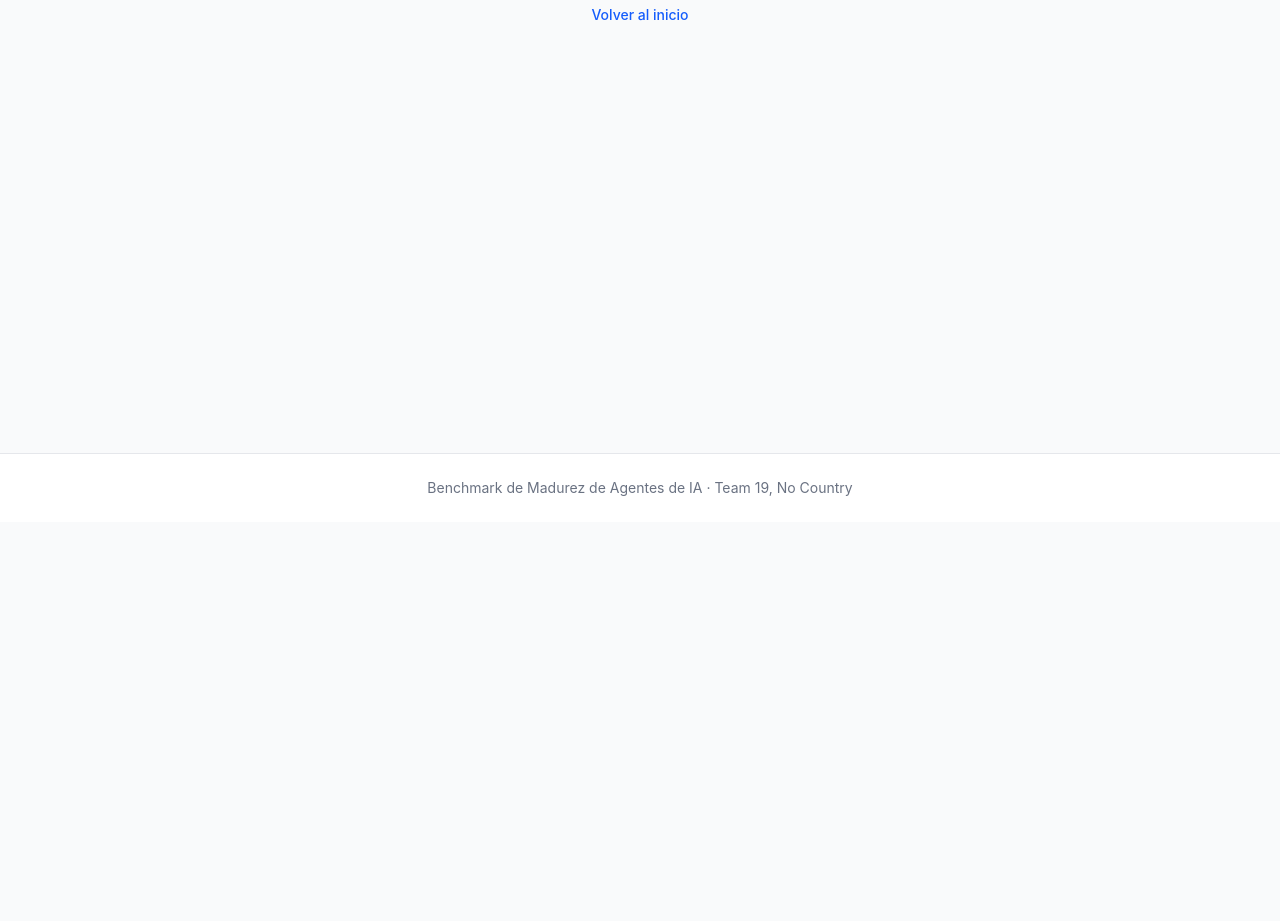
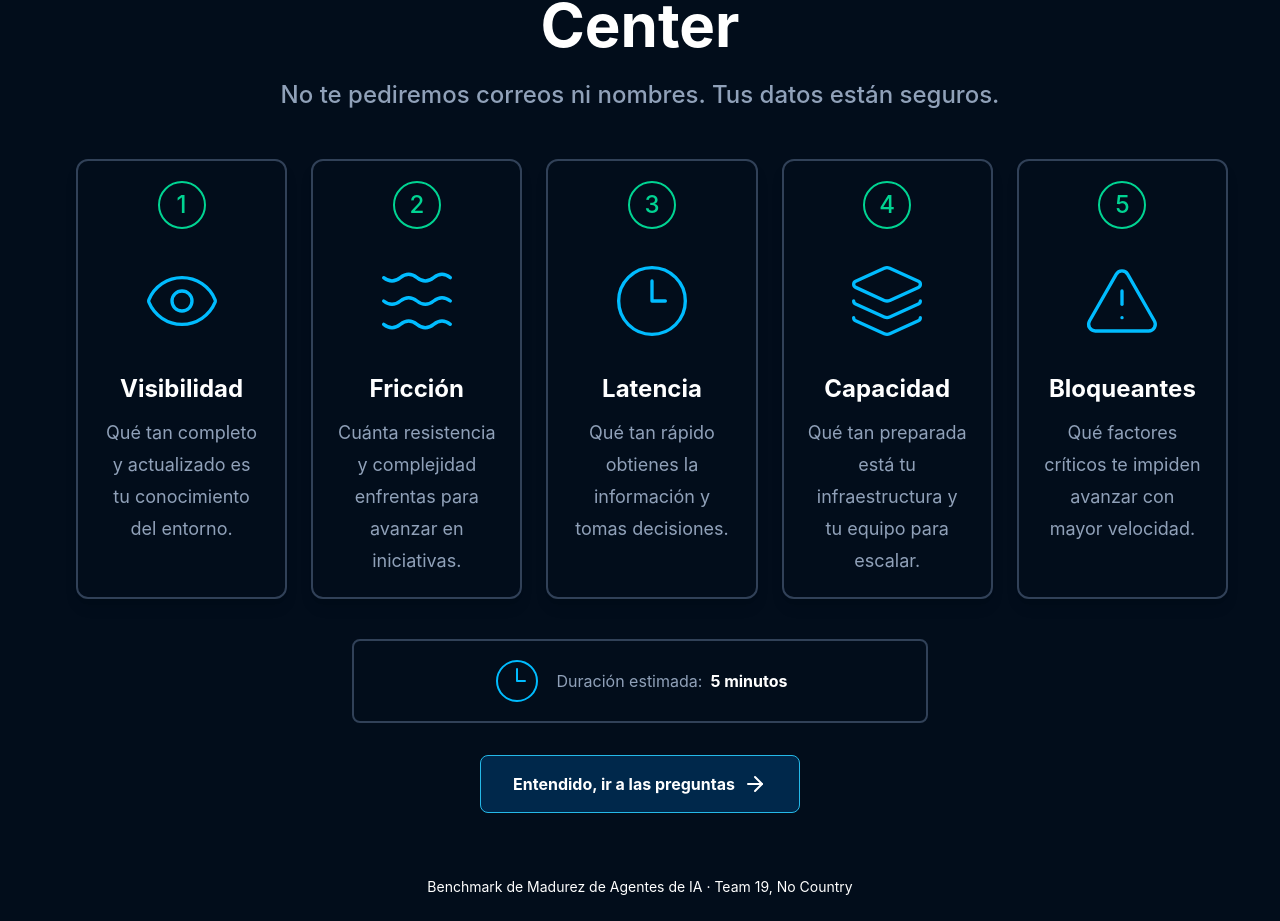
Before and after one commit to No-Country-simulation/Benchmark-de-Madurez-AI-AgentsS07-26-Team-19, a React (Vite) app in the folder frontend/benchmark-frontend/: page /methodology in a window 1280 px wide. Before the commit this address had no page. Shown: the part 278-1199 px from the top of the page. Before the commit the page ends 800 px from the top, so only its background shows below. Built offline with nearby package versions, Linux system fonts and the light colour scheme.

Commit message:
Se agrego el diseño para la seccion de metodologia

```diff
--- a/frontend/benchmark-frontend/src/App.tsx
+++ b/frontend/benchmark-frontend/src/App.tsx
@@ -6,6 +6,7 @@ import Layout from '@/components/layout/Layout'
 const Home = lazy(() => import('@/pages/Home/Home'))
 const Diagnostic = lazy(() => import('@/pages/Diagnostic/Diagnostic'))
 const Result = lazy(() => import('@/pages/Results/Result'))
+const Methodology = lazy(() => import('@/pages/Metodology/Methodology'))
 
 export default function App() {
   return (
@@ -17,6 +18,7 @@ export default function App() {
             <Route path="/diagnostic" element={<Diagnostic />} />
             <Route path="/results/:id" element={<Result />} />
             <Route path="*" element={<NotFound />} />
+            <Route path="/methodology" element={<Methodology />} />
           </Route>
         </Routes>
       </Suspense>
--- a/frontend/benchmark-frontend/src/components/home/HeroDimensions.tsx
+++ b/frontend/benchmark-frontend/src/components/home/HeroDimensions.tsx
@@ -1,3 +1,5 @@
+import { Eye, Waves, Clock3, Layers3, TriangleAlert } from "lucide-react";
+
 export function HeroDimensions() {
   return (
     <div className="relative h-130 w-full max-w-200 sm:h-140">
@@ -78,7 +80,7 @@ export function HeroDimensions() {
         "
         title="VISIBILIDAD"
         value="72"
-        icon="◉"
+        icon={<Eye className="h-6 w-6" />}
         color="cyan"
       />
 
@@ -91,7 +93,7 @@ export function HeroDimensions() {
         "
         title="FRICCIÓN"
         value="58"
-        icon="≋"
+        icon={<Waves className="h-6 w-6" />}
         color="green"
       />
 
@@ -104,7 +106,7 @@ export function HeroDimensions() {
         "
         title="LATENCIA"
         value="63"
-        icon="◷"
+        icon={<Clock3 className="h-6 w-6" />}
         color="cyan"
       />
 
@@ -117,7 +119,7 @@ export function HeroDimensions() {
         "
         title="CAPACIDAD"
         value="76"
-        icon="▱"
+        icon={<Layers3 className="h-6 w-6" />}
         color="green"
       />
 
@@ -130,7 +132,7 @@ export function HeroDimensions() {
         "
         title="BLOQUEANTES"
         value="41"
-        icon="!"
+        icon={<TriangleAlert className="h-6 w-6" />}
         color="cyan"
       />
     </div>
@@ -141,7 +143,7 @@ type DimensionCardProps = {
   className?: string
   title: string
   value: string
-  icon: string
+  icon: React.ReactNode
   color: "cyan" | "green"
 }
 
--- a/frontend/benchmark-frontend/src/components/layout/Footer.tsx
+++ b/frontend/benchmark-frontend/src/components/layout/Footer.tsx
@@ -1,7 +1,7 @@
 export default function Footer() {
   return (
-    <footer className="border-t border-gray-200 bg-white">
-      <div className="mx-auto w-full max-w-5xl px-4 py-6 text-center text-sm text-gray-500">
+    <footer className=" bg-[#020D1B]">
+      <div className="mx-auto w-full max-w-5xl px-4 py-6 text-center text-sm text-white">
         Benchmark de Madurez de Agentes de IA · Team 19, No Country
       </div>
     </footer>
--- a/frontend/benchmark-frontend/src/components/layout/Header.tsx
+++ b/frontend/benchmark-frontend/src/components/layout/Header.tsx
@@ -68,7 +68,7 @@ export default function Header() {
             Privacidad
           </NavLink>
 
-          <NavLink to="/diagnostic" className={navLinkClass}>
+          <NavLink to="/methodology" className={navLinkClass}>
             Ver metodología
           </NavLink>
         </nav>
@@ -105,7 +105,7 @@ export default function Header() {
             </NavLink>
 
             <NavLink
-              to="/diagnostic"
+              to="/methodology"
               className={navLinkClass}
               onClick={closeMenu}
             >
--- /dev/null
+++ b/frontend/benchmark-frontend/src/components/methodology/MethodologyCard.tsx
@@ -0,0 +1,25 @@
+type MethodologyCardProps = {
+    number: number
+    title: string
+    description: string
+    image: React.ReactNode
+}
+
+export default function MethodologyCard({ number, title, description, image }: MethodologyCardProps) {
+    return (
+        <div className="relative flex min-h-85 w-full max-w-66.25 flex-col items-center overflow-hidden rounded-xl border-2 border-slate-700 bg-[#020D1B] px-6 py-5 mx-3 text-center shadow-lg">
+            <div className="flex h-12 w-12 items-center justify-center rounded-full border-2 border-emerald-400 text-2xl font-medium text-emerald-400">
+                {number}
+            </div>
+            <div className="my-6 flex h-24 items-center justify-center">
+                {image}
+            </div>
+            <h3 className="text-2xl font-bold text-white">
+                {title}
+            </h3>
+            <p className="mt-3 text-lg leading-8 text-slate-400">
+                {description}
+            </p>
+        </div>
+    )
+}
--- a/frontend/benchmark-frontend/src/pages/Home/Home.tsx
+++ b/frontend/benchmark-frontend/src/pages/Home/Home.tsx
@@ -33,7 +33,7 @@ export default function Home() {
               <div className="flex flex-col gap-4">
 
                 <Link
-                  to="/diagnostic"
+                  to="/methodology"
                   className="flex w-full max-w-sm items-center justify-between gap-6 rounded-md bg-[#25B9E8] px-6 py-3.5 text-lg font-medium text-[#020D1B] transition hover:bg-[#20A9D5] sm:w-fit sm:px-8 sm:py-4 sm:text-xl lg:text-2xl"
                 >
                   <span>Comenzar</span>
--- /dev/null
+++ b/frontend/benchmark-frontend/src/pages/Metodology/Methodology.tsx
@@ -0,0 +1,108 @@
+import MethodologyCard from '@/components/methodology/MethodologyCard'
+import {
+    Eye,
+    Waves,
+    Clock3,
+    Layers3,
+    TriangleAlert,
+    ArrowRight
+} from "lucide-react";
+import { Link } from 'react-router-dom'
+
+export default function Methodology() {
+    return (
+        <div className="min-h-screen overflow-hidden bg-[#020D1B] text-white">
+            <section className="flex flex-col items-center justify-center px-5 py-8 text-center sm:px-8 sm:py-10 lg:px-16 lg:py-12">
+                <h1 className="mt-8 max-w-5xl pb-4 text-3xl font-bold leading-tight sm:mt-10 sm:text-4xl lg:mt-15 lg:text-6xl">
+                    Este test evalúa 5 áreas de tu Data Center
+                </h1>
+
+                <h3 className="max-w-3xl text-base font-medium text-slate-400 sm:text-xl lg:text-2xl">
+                    No te pediremos correos ni nombres. Tus datos están seguros.
+                </h3>
+            </section>
+            <section className="flex justify-center px-5 pb-10 sm:px-8 lg:px-16">
+                <div className="w-full max-w-7xl">
+                    <div className="grid grid-cols-1 justify-items-center gap-5 sm:grid-cols-2 lg:grid-cols-5 lg:justify-items-stretch lg:gap-6">
+                        <MethodologyCard
+                            number={1}
+                            title="Visibilidad"
+                            description="Qué tan completo y actualizado es tu conocimiento del entorno."
+                            image={
+                                <Eye
+                                    className="h-16 w-20 text-sky-400 sm:h-20 sm:w-24"
+                                    strokeWidth={1.0}
+                                />
+                            }
+                        />
+                        <MethodologyCard
+                            number={2}
+                            title="Fricción"
+                            description="Cuánta resistencia y complejidad enfrentas para avanzar en iniciativas."
+                            image={
+                                <Waves
+                                    className="h-16 w-20 text-sky-400 sm:h-20 sm:w-24"
+                                    strokeWidth={1.0}
+                                />
+                            }
+                        />
+                        <MethodologyCard
+                            number={3}
+                            title="Latencia"
+                            description="Qué tan rápido obtienes la información y tomas decisiones."
+                            image={
+                                <Clock3
+                                    className="h-16 w-20 text-sky-400 sm:h-20 sm:w-24"
+                                    strokeWidth={1.0}
+                                />
+                            }
+                        />
+                        <MethodologyCard
+                            number={4}
+                            title="Capacidad"
+                            description="Qué tan preparada está tu infraestructura y tu equipo para escalar."
+                            image={
+                                <Layers3
+                                    className="h-16 w-20 text-sky-400 sm:h-20 sm:w-24"
+                                    strokeWidth={1.0}
+                                />
+                            }
+                        />
+                        <MethodologyCard
+                            number={5}
+                            title="Bloqueantes"
+                            description="Qué factores críticos te impiden avanzar con mayor velocidad."
+                            image={
+                                <TriangleAlert
+                                    className="h-16 w-20 text-sky-400 sm:h-20 sm:w-24"
+                                    strokeWidth={1.0}
+                                />
+                            }
+                        />
+                    </div>
+                    <div className="mx-auto mt-8 flex w-full max-w-xl items-center justify-center rounded-lg border-2 border-slate-700 px-4 py-4 sm:mt-10 sm:px-6">
+                        <Clock3
+                            className="mr-3 h-9 w-9 shrink-0 text-sky-400 sm:mr-4 sm:h-12 sm:w-12"
+                            strokeWidth={1.0}
+                        />
+
+                        <p className="text-sm text-slate-400 sm:text-base">
+                            Duración estimada:
+                        </p>
+
+                        <p className="ml-2 text-sm font-bold text-white sm:text-base">
+                            5 minutos
+                        </p>
+                    </div>
+                    <Link
+                        className="mx-auto mt-6 flex w-fit items-center justify-center rounded-lg border border-[#25B9E8] bg-[#00284B] px-5 py-3 text-sm font-bold text-white transition-colors hover:bg-[#00365F] sm:mt-8 sm:px-8 sm:py-4 sm:text-base"
+                        to="/diagnostic"
+                    >
+                        <span>Entendido, ir a las preguntas</span>
+                        <ArrowRight className="ml-2 h-5 w-5 sm:h-6 sm:w-6" />
+                    </Link>
+                </div>
+            </section>
+        </div>
+    )
+}
```
